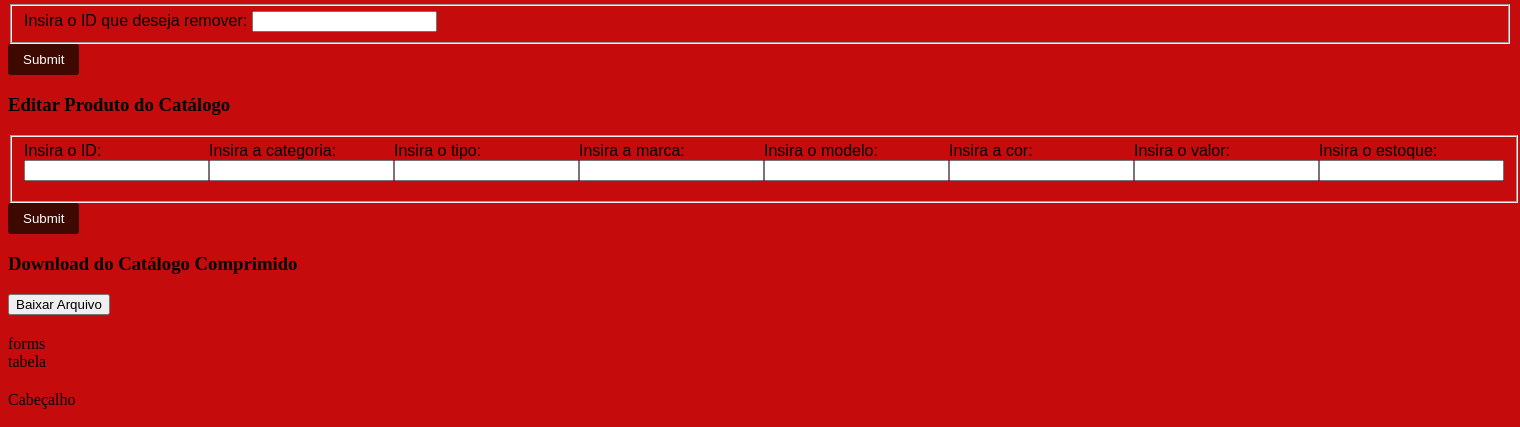
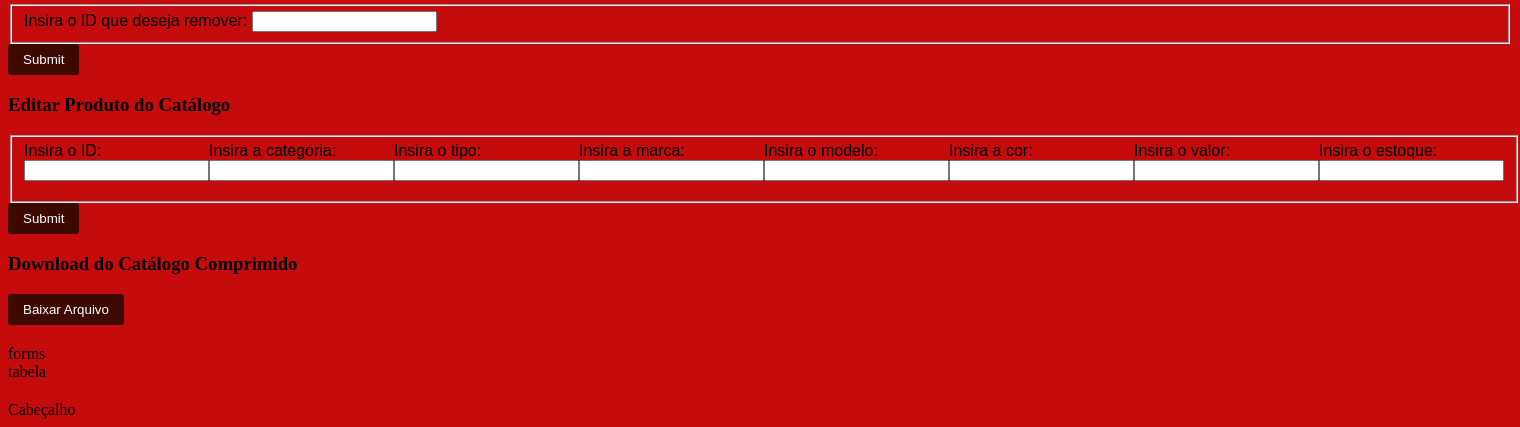
Before and after one commit to luizvn/TRABALHO_ED2, a Flask app: page /etapa1 in a window 1520 px wide. Shown: the part 942-1369 px from the top of the page. Run offline with Flask 3, Linux system fonts and the light colour scheme.

Commit message:
button download style

```diff
--- a/templates/etapa1.html
+++ b/templates/etapa1.html
@@ -94,7 +94,7 @@
             box-sizing: border-box;
         }*/
 
-        input[type="submit"] {
+        input[type="submit"], button {
             padding: 8px 15px;
             background-color: #3d0901;
             color: #fff;
```
